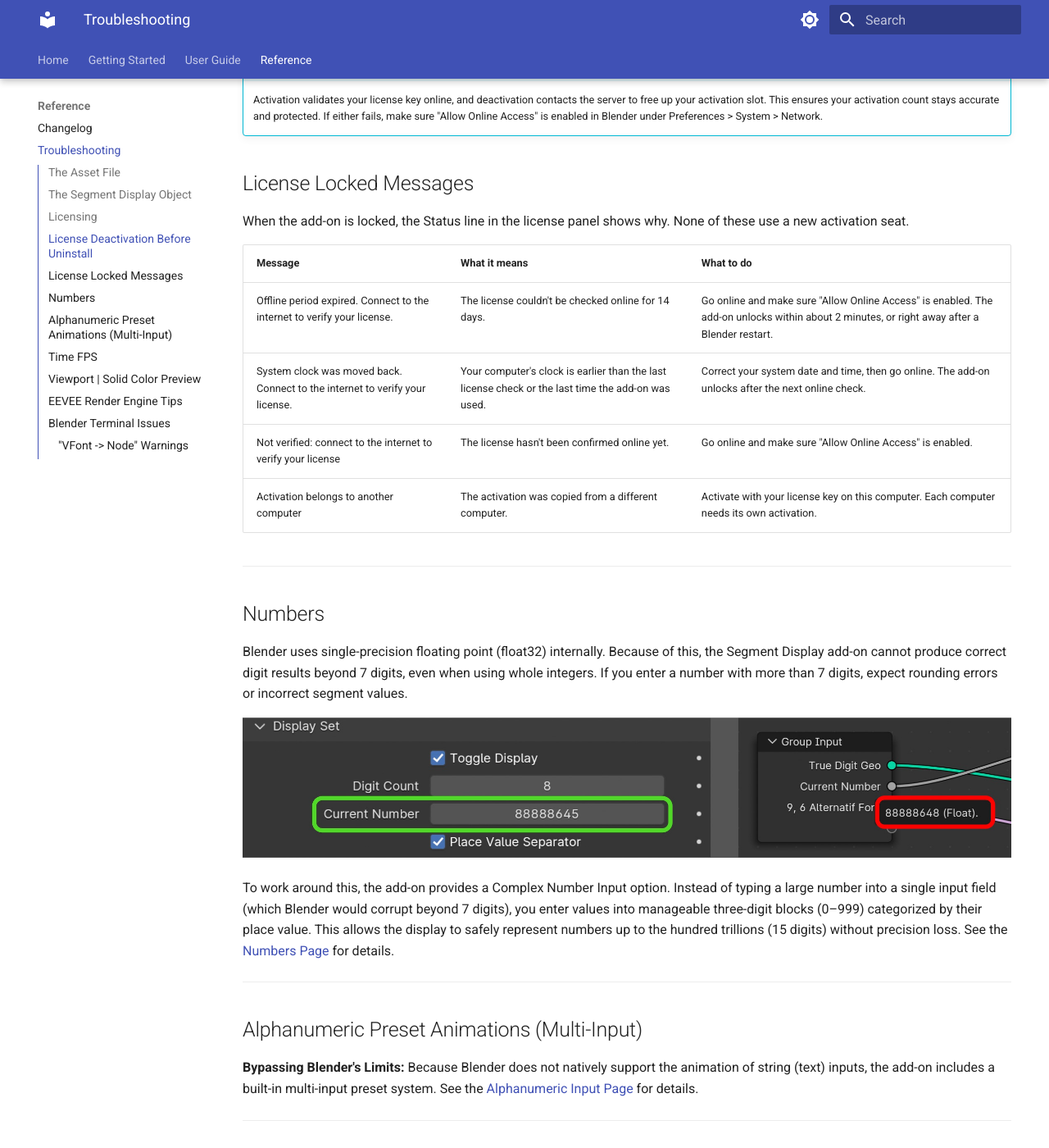
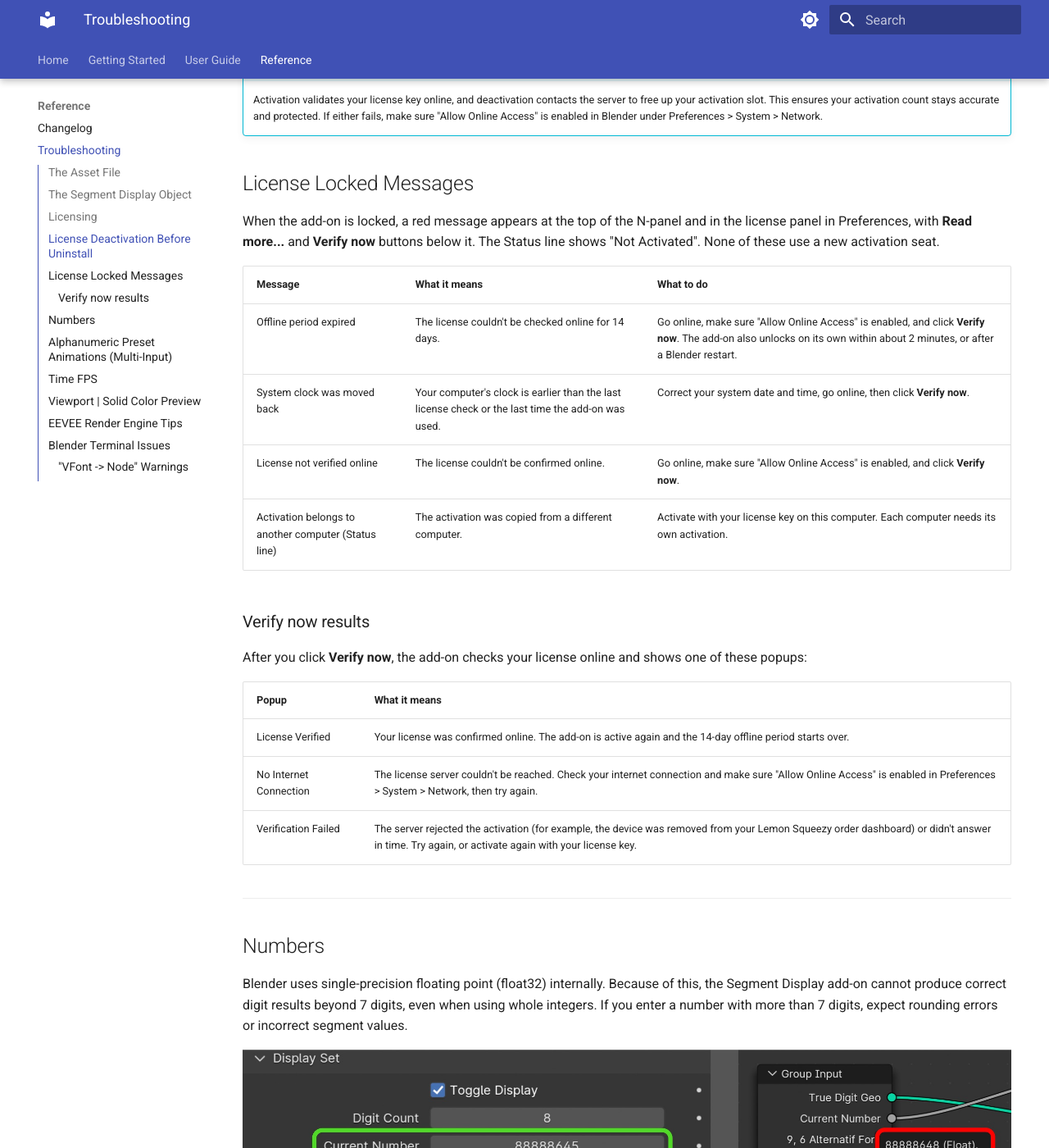
Before and after one commit to ahmetmaya-orion/segment-display-pro-docs, an MkDocs documentation site: the page built from docs/troubleshooting.md, in a window 1280 px wide and 1400 px high, scrolled down 1548 px. Shown: the whole window at 82% size. Built offline with MkDocs 1.6.1 and Material for MkDocs 9.7.7, drawn with Linux system fonts in a browser that asks for light colours.

Commit message:
Docs: offline license notices, Read more / Verify now
- installation.md: offline box describes the N-panel + Preferences notice and Verify now
- troubleshooting.md: License Locked Messages table updated to the short messages, new Verify now results table
- prefs_and_settings.md: Status, License notice, Read more..., Verify now entries
- changelog.md: offline license notices entry

```diff
--- a/docs/troubleshooting.md
+++ b/docs/troubleshooting.md
@@ -41,14 +41,24 @@ valid key is required to unlock the full feature set. See the [Activation Page](
 
 ## License Locked Messages
 
-When the add-on is locked, the Status line in the license panel shows why. None of these use a new activation seat.
+When the add-on is locked, a red message appears at the top of the N-panel and in the license panel in Preferences, with **Read more...** and **Verify now** buttons below it. The Status line shows "Not Activated". None of these use a new activation seat.
 
 | Message | What it means | What to do |
 | ------- | ------------- | ---------- |
-| Offline period expired. Connect to the internet to verify your license. | The license couldn't be checked online for 14 days. | Go online and make sure "Allow Online Access" is enabled. The add-on unlocks within about 2 minutes, or right away after a Blender restart. |
-| System clock was moved back. Connect to the internet to verify your license. | Your computer's clock is earlier than the last license check or the last time the add-on was used. | Correct your system date and time, then go online. The add-on unlocks after the next online check. |
-| Not verified: connect to the internet to verify your license | The license hasn't been confirmed online yet. | Go online and make sure "Allow Online Access" is enabled. |
-| Activation belongs to another computer | The activation was copied from a different computer. | Activate with your license key on this computer. Each computer needs its own activation. |
+| Offline period expired | The license couldn't be checked online for 14 days. | Go online, make sure "Allow Online Access" is enabled, and click **Verify now**. The add-on also unlocks on its own within about 2 minutes, or after a Blender restart. |
+| System clock was moved back | Your computer's clock is earlier than the last license check or the last time the add-on was used. | Correct your system date and time, go online, then click **Verify now**. |
+| License not verified online | The license couldn't be confirmed online. | Go online, make sure "Allow Online Access" is enabled, and click **Verify now**. |
+| Activation belongs to another computer (Status line) | The activation was copied from a different computer. | Activate with your license key on this computer. Each computer needs its own activation. |
+
+### Verify now results
+
+After you click **Verify now**, the add-on checks your license online and shows one of these popups:
+
+| Popup | What it means |
+| ----- | ------------- |
+| License Verified | Your license was confirmed online. The add-on is active again and the 14-day offline period starts over. |
+| No Internet Connection | The license server couldn't be reached. Check your internet connection and make sure "Allow Online Access" is enabled in Preferences > System > Network, then try again. |
+| Verification Failed | The server rejected the activation (for example, the device was removed from your Lemon Squeezy order dashboard) or didn't answer in time. Try again, or activate again with your license key. |
 
 ---
 
```
Also changed, not shown: docs/changelog.md (+1 -0 lines), docs/installation.md (+4 -2 lines), docs/prefs_and_settings.md (+5 -2 lines).
